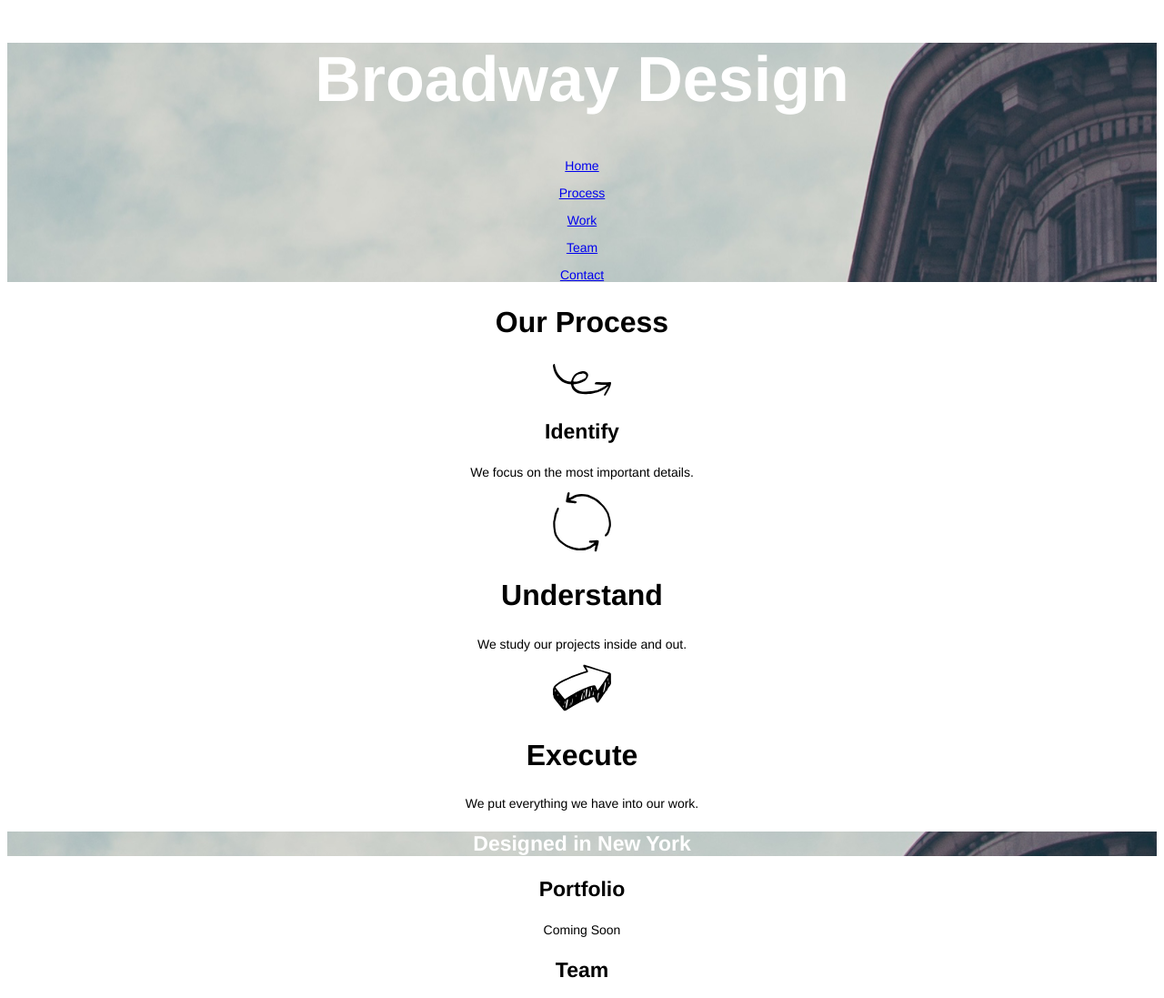
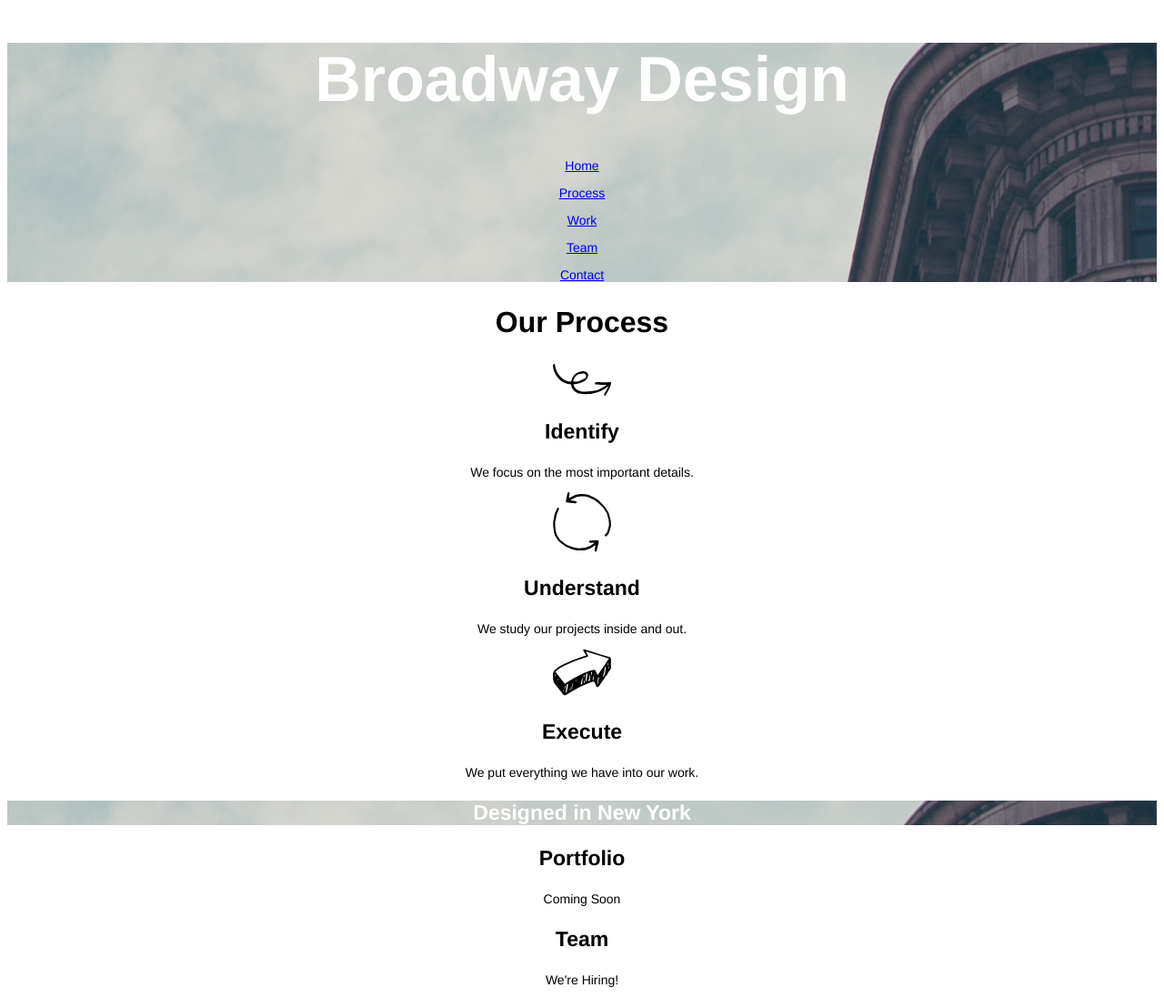
Before and after one commit to morbidlust/broadway, a plain HTML site: page index.html in a window 1280 px wide. Shown: the top 1097 px of the page at 91% size. Drawn offline with Linux system fonts and the light colour scheme.

Commit message:
Fix incorrect header size.

```diff
--- a/index.html
+++ b/index.html
@@ -20,10 +20,10 @@
       <h3>Identify</h3>
       <p>We focus on the most important details.</p>
       <p><img src="resources/images/understand.svg" alt="Understand" /></p>
-      <h2>Understand</h2>
+      <h3>Understand</h2>
       <p>We study our projects inside and out.</p>
       <p><img src="resources/images/execute.svg" alt="Execute" /></p>
-      <h2>Execute</h2>
+      <h3>Execute</h2>
       <p>We put everything we have into our work.</p>
     </div>
     <div id="nyBanner">
```
